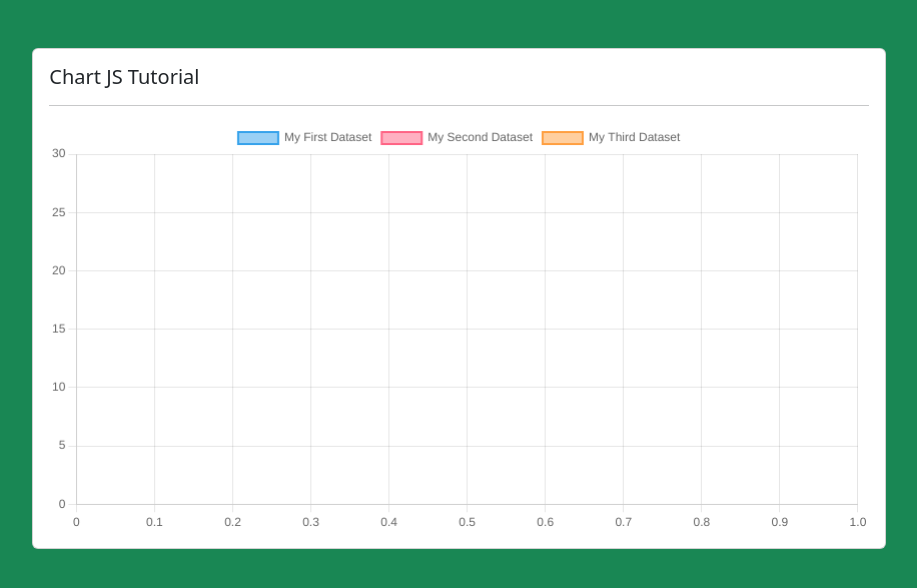
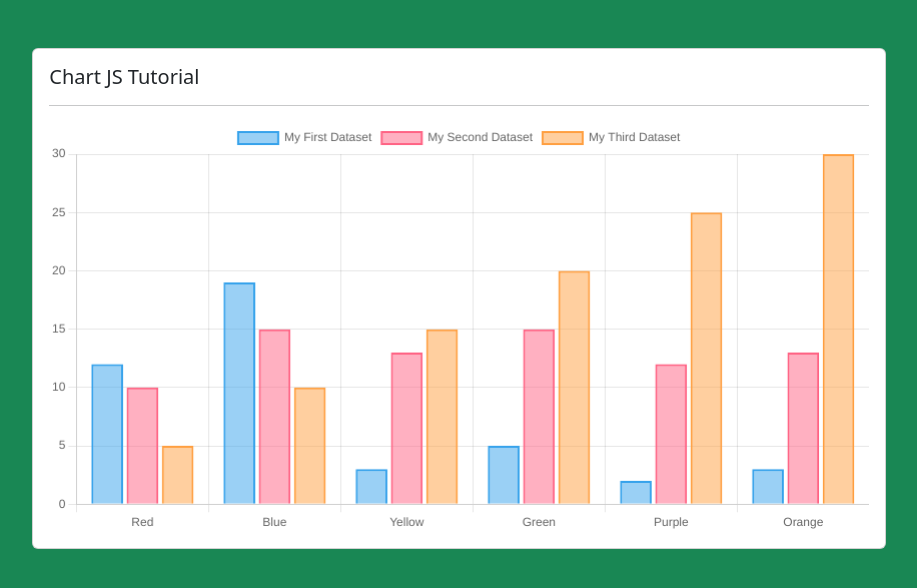
Before and after one commit to Satyum-Singh/Chart-JS, a website: page index.html in a window 1280 px wide. Shown: the whole page, without its empty margins (181-1098 px from the left). Drawn offline with nearby package versions, Linux system fonts and the light colour scheme.

Commit message:
communicating var in data chart

```diff
--- a/index.html
+++ b/index.html
@@ -22,7 +22,7 @@
     const ctx = document.getElementById('myChart');
 
     const chart = new Chart(ctx, {
-        type: 'scatter',
+        type: 'bar',
         data: {
         labels: ['Red', 'Blue', 'Yellow', 'Green', 'Purple', 'Orange'],
         datasets: [
@@ -42,11 +42,14 @@
                 borderWidth: 2
             }],
         options: {
-        scales: {
-            y: {
-            beginAtZero: true
-            }
-        }
+            scales: {
+                y: {
+                beginAtZero: true
+                }
+            },
+            legend: {
+                display: false,
+            },
         }
     }});
 
```
